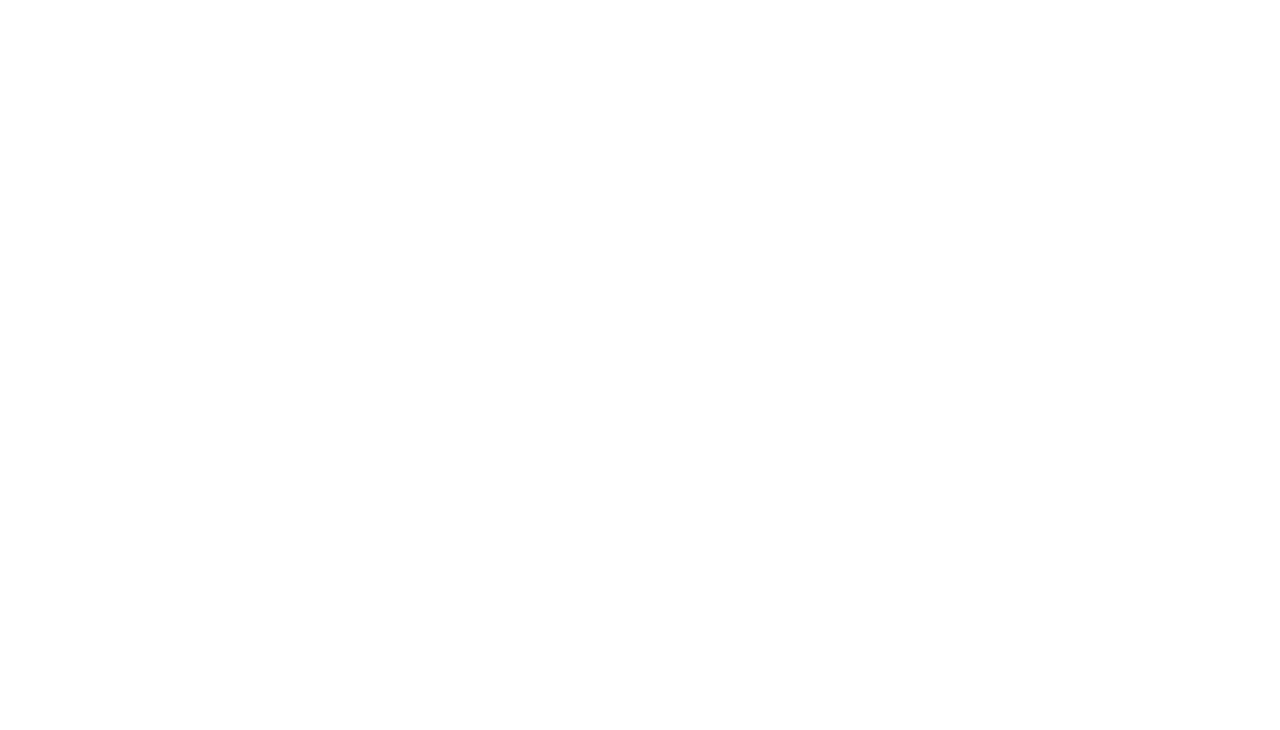
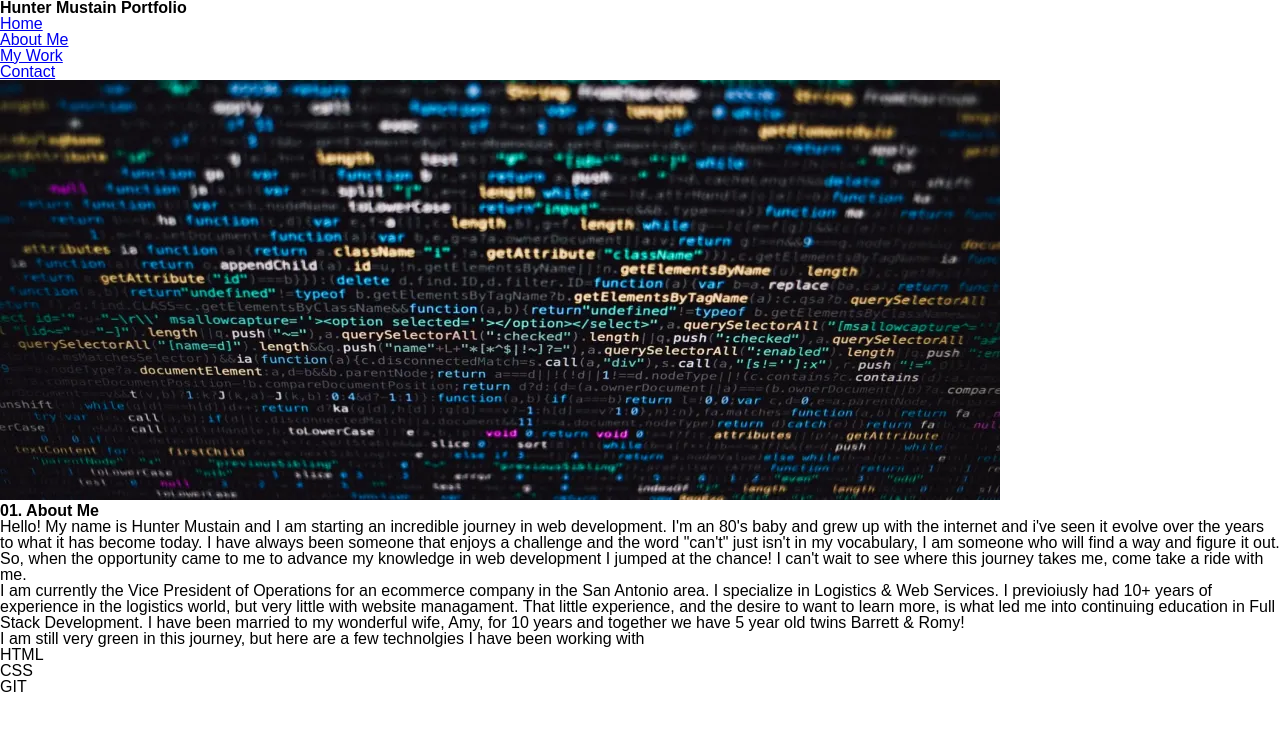
Before and after one commit to hmustain/Hunter-Mustain-Portfolio, a plain HTML site: page index.html in a window 1280 px wide. Drawn offline with Linux system fonts and the light colour scheme.

Commit message:
updated html, added placeholder image

```diff
--- a/index.html
+++ b/index.html
@@ -7,3 +7,34 @@
   <title>Hunter Mustain Portfolio</title>
   <link rel="stylesheet" href="assets/reset.css">
 </head>
+
+<body>
+    <header>
+        <h1>Hunter Mustain Portfolio</h1>
+        <nav>
+            <ul>
+                <li><a href="#">Home</a></li>
+                <li><a href="#">About Me</a></li>
+                <li><a href="#">My Work</a></li>
+                <li><a href="#">Contact</a></li>
+            </ul>
+        </nav>
+        <img src="./assets/images/web-dev.webp" alt="Picture of Coding">
+    </header>
+</body>
+
+<main>
+    <section>
+        <h2>01. About Me</h2>
+        <p>Hello! My name is Hunter Mustain and I am starting an incredible journey in web development. I'm an 80's baby and grew up with the internet and i've seen it evolve over the years to what it has become today. I have always been someone that enjoys a challenge and the word "can't" just isn't in my vocabulary, I am someone who will find a way and figure it out. So, when the opportunity came to me to advance my knowledge in web development I jumped at the chance! I can't wait to see where this journey takes me, come take a ride with me.</p>
+
+        <p>I am currently the Vice President of Operations for an ecommerce company in the San Antonio area. I specialize in Logistics & Web Services. I previoiusly had 10+ years of experience in the logistics world, but very little with website managament. That little experience, and the desire to want to learn more, is what led me into continuing education in Full Stack Development. I have been married to my wonderful wife, Amy, for 10 years and together we have 5 year old twins Barrett & Romy!</p>
+
+        <p>I am still very green in this journey, but here are a few technolgies I have been working with</p>
+        <ul>
+            <li>HTML</li>
+            <LI>CSS</LI>
+            <LI>GIT</LI>
+        </ul>
+    </section>
+</main>
```
Also changed, not shown: assets/images/web-dev.webp (added).
